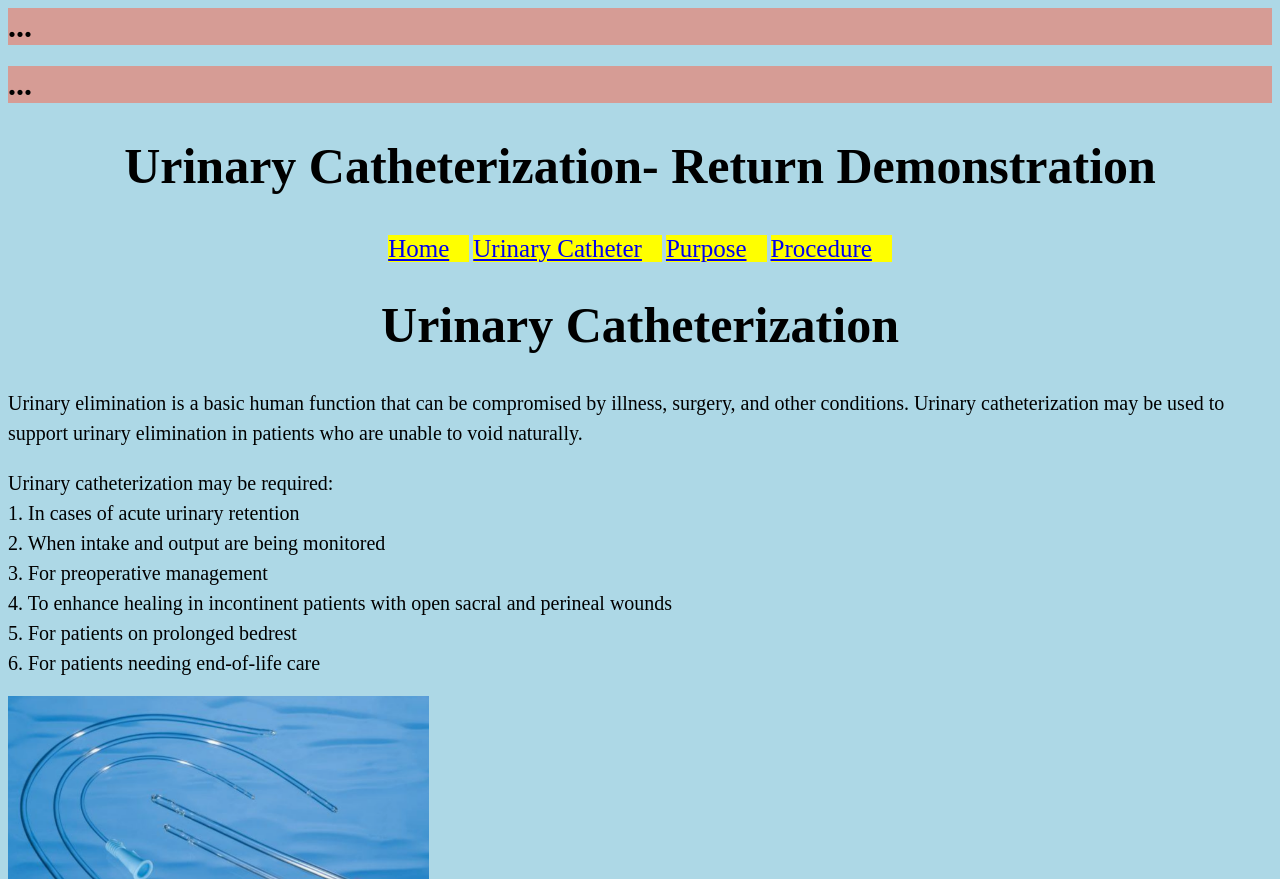
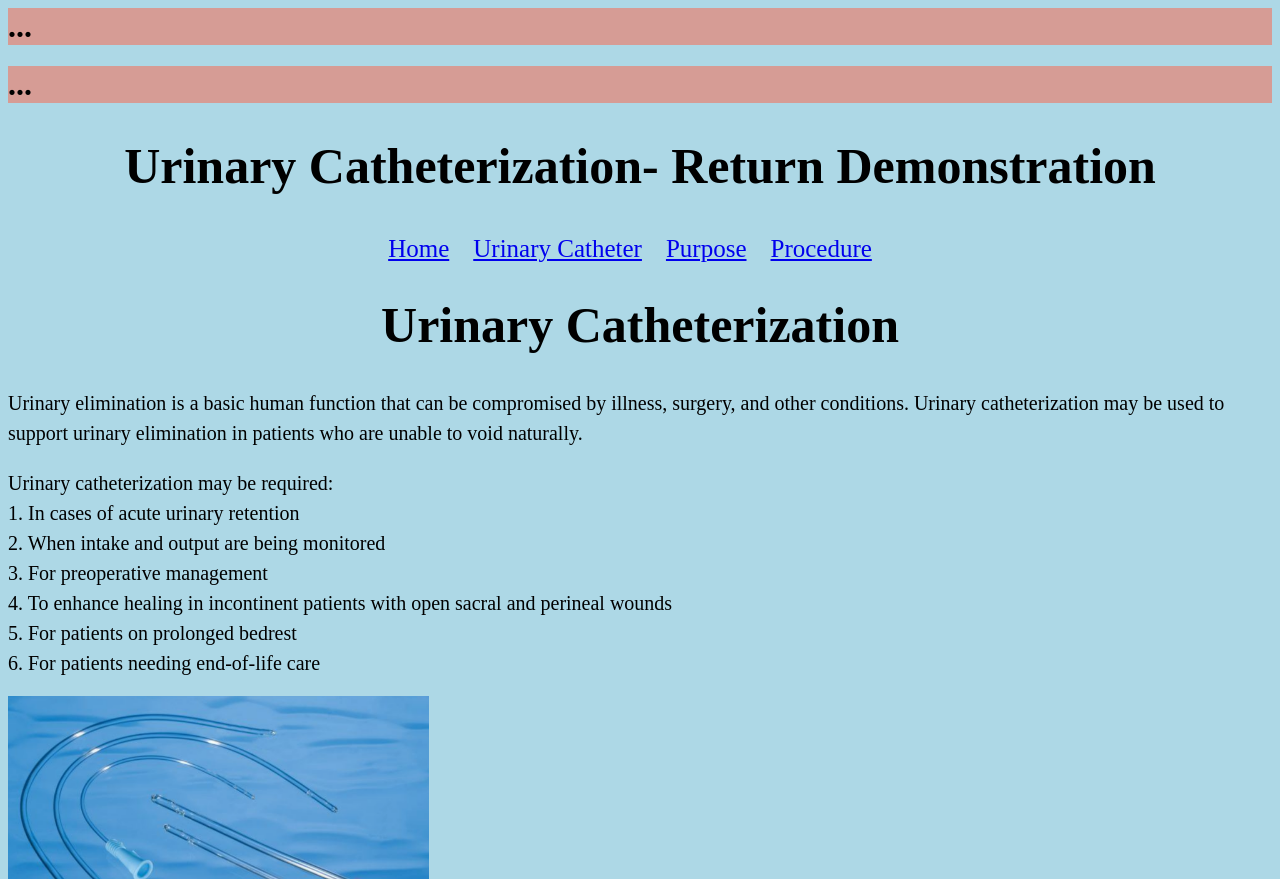
Before and after one commit to hayabear/nursewannabe, a plain HTML site: page index.html in a window 1280 px wide. Shown: the top 879 px of the page. Drawn offline with Linux system fonts and the light colour scheme.

Commit message:
Update index.html

```diff
--- a/index.html
+++ b/index.html
@@ -5,12 +5,11 @@
 <h1 style="font-size:50px; text-align:center; ">Urinary Catheterization- Return Demonstration</h1>
 
 <div style="text-align:center;margin-top:40px">
-<a style="padding-right:20px; font-size:25; font-color:white; background-color:yellow" href="homepage.html">Home</a>
-<a style="padding-right:20px; font-size:25; font-color:white; background-color:yellow" href="Urinarycath.html">Urinary Catheter</a>
-<a style="padding-right:20px; font-size:25;font-color:white; background-color:yellow"href="purpose.html">Purpose</a>
-<a style="padding-right:20px; font-size:25;font-color:white; background-color:yellow"href="procedure.html">Procedure</a>
+<a style="padding-right:20px; font-size:25; font-color:white" href="homepage.html">Home</a>
+<a style="padding-right:20px; font-size:25; font-color:white;" href="Urinarycath.html">Urinary Catheter</a>
+<a style="padding-right:20px; font-size:25;font-color:white;"href="purpose.html">Purpose</a>
+<a style="padding-right:20px; font-size:25;font-color:white;"href="procedure.html">Procedure</a>
 </div>
-
 <h1 style="font-size:50px; text-align:center; ">Urinary Catheterization</h1>
 
 <p  style="font-size:20px;line-height:30px;">Urinary elimination is a basic human function that can be compromised by illness, surgery, and other conditions. Urinary catheterization may be used to support urinary elimination in patients who are unable to void naturally.</p>
```
